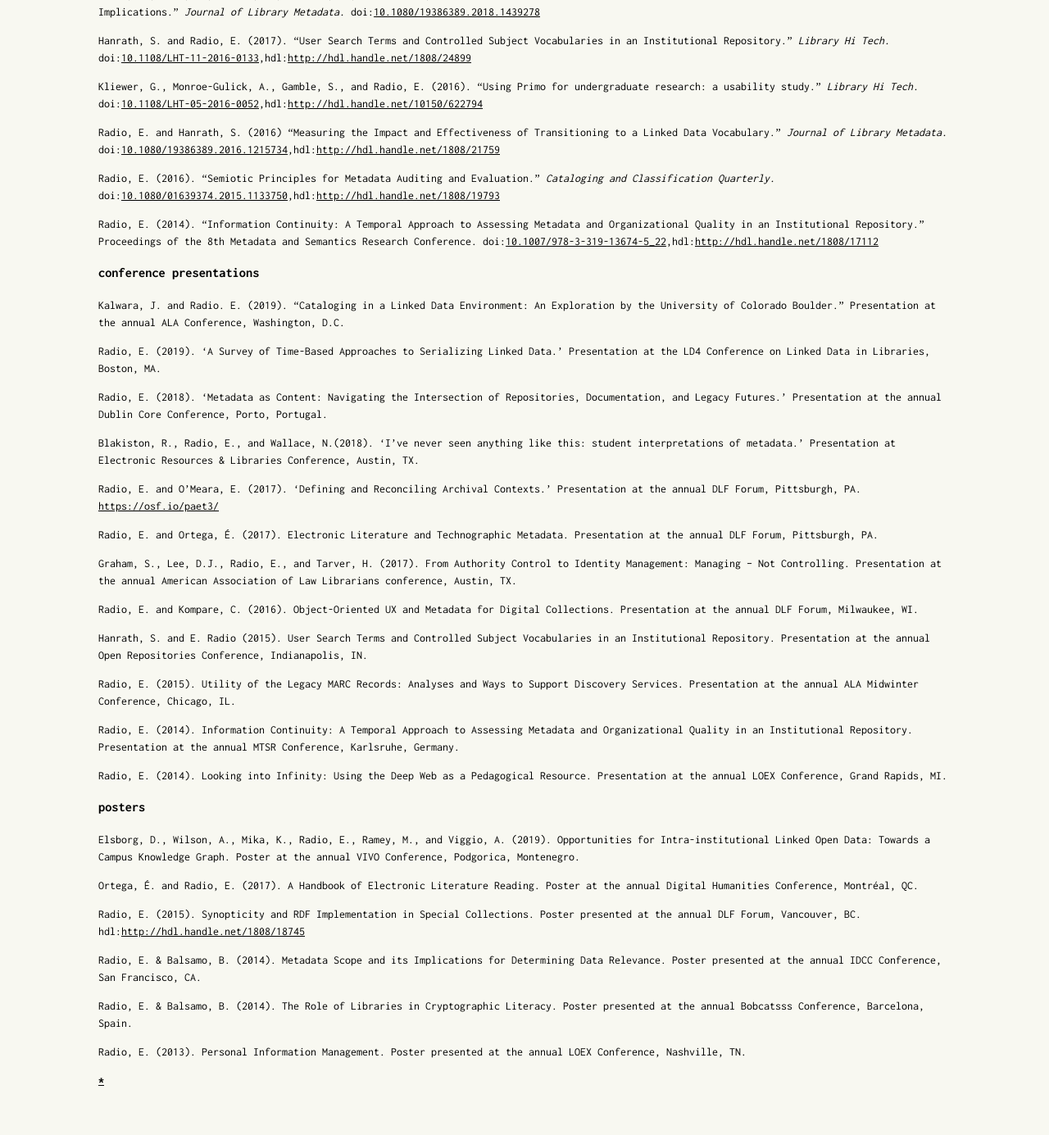
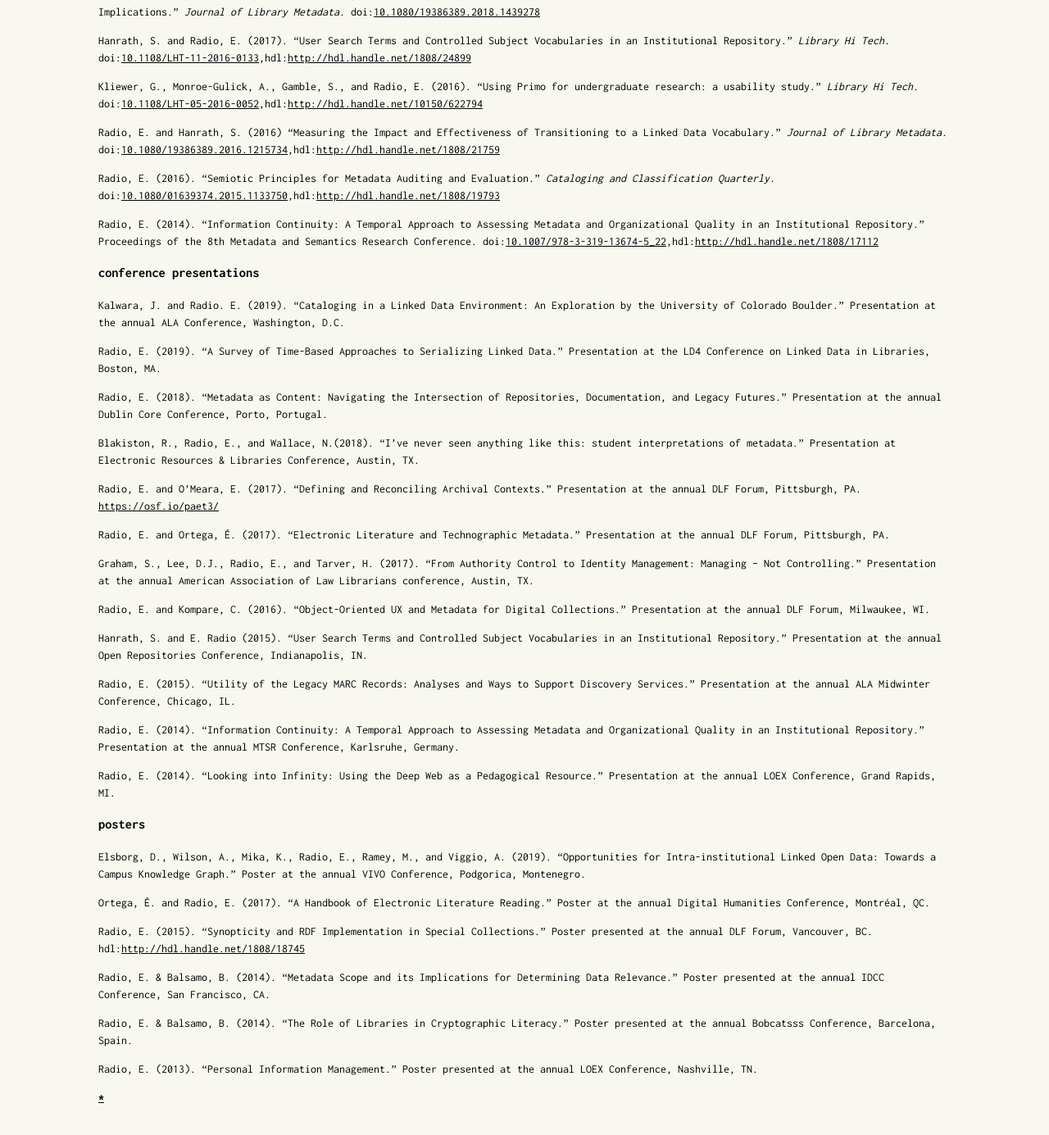
Before and after one commit to erikradio/erikradio.github.io, a Jekyll site: the page built from works.md, in a window 1280 px wide and 1400 px high, scrolled down 407 px. Shown: the top 1385 px of the window at 82% size. Built offline with Jekyll 4.4.1, drawn with Linux system fonts in a browser that asks for light colours.

Commit message:
Update works.md

```diff
--- a/works.md
+++ b/works.md
@@ -25,42 +25,42 @@
 ### conference presentations
 Kalwara, J. and Radio. E. (2019). "Cataloging in a Linked Data Environment: An Exploration by the University of Colorado Boulder." Presentation at the annual ALA Conference, Washington, D.C.
 
-Radio, E. (2019). 'A Survey of Time-Based Approaches to Serializing Linked Data.' Presentation at the LD4 Conference on Linked Data in Libraries, Boston, MA.
+Radio, E. (2019). "A Survey of Time-Based Approaches to Serializing Linked Data." Presentation at the LD4 Conference on Linked Data in Libraries, Boston, MA.
 
-Radio, E. (2018). 'Metadata as Content: Navigating the Intersection of Repositories, Documentation, and Legacy Futures.' Presentation at the annual Dublin Core Conference, Porto, Portugal.
+Radio, E. (2018). "Metadata as Content: Navigating the Intersection of Repositories, Documentation, and Legacy Futures." Presentation at the annual Dublin Core Conference, Porto, Portugal.
 
-Blakiston, R.,  Radio, E., and Wallace, N.(2018). 'I’ve never seen anything like this: student interpretations of metadata.' Presentation at Electronic Resources & Libraries Conference, Austin, TX.
+Blakiston, R.,  Radio, E., and Wallace, N.(2018). "I’ve never seen anything like this: student interpretations of metadata." Presentation at Electronic Resources & Libraries Conference, Austin, TX.
 
-Radio, E. and O’Meara, E. (2017). 'Defining and Reconciling Archival Contexts.' Presentation at the annual DLF Forum, Pittsburgh, PA. [https://osf.io/paet3/](https://osf.io/paet3/)
+Radio, E. and O’Meara, E. (2017). "Defining and Reconciling Archival Contexts." Presentation at the annual DLF Forum, Pittsburgh, PA. [https://osf.io/paet3/](https://osf.io/paet3/)
 
-Radio, E. and Ortega, É. (2017). Electronic Literature and Technographic Metadata. Presentation at the annual DLF Forum, Pittsburgh, PA.
+Radio, E. and Ortega, É. (2017). "Electronic Literature and Technographic Metadata." Presentation at the annual DLF Forum, Pittsburgh, PA.
 
-Graham, S., Lee, D.J., Radio, E., and Tarver, H. (2017). From Authority Control to Identity Management: Managing – Not Controlling. Presentation at the annual American Association of Law Librarians conference, Austin, TX.
+Graham, S., Lee, D.J., Radio, E., and Tarver, H. (2017). "From Authority Control to Identity Management: Managing – Not Controlling." Presentation at the annual American Association of Law Librarians conference, Austin, TX.
 
-Radio, E. and Kompare, C. (2016). Object-Oriented UX and Metadata for Digital Collections. Presentation at the annual DLF Forum, Milwaukee, WI.
+Radio, E. and Kompare, C. (2016). "Object-Oriented UX and Metadata for Digital Collections." Presentation at the annual DLF Forum, Milwaukee, WI.
 
-Hanrath, S. and E. Radio (2015). User Search Terms and Controlled Subject Vocabularies in an Institutional Repository. Presentation at the annual Open Repositories Conference, Indianapolis, IN.
+Hanrath, S. and E. Radio (2015). "User Search Terms and Controlled Subject Vocabularies in an Institutional Repository." Presentation at the annual Open Repositories Conference, Indianapolis, IN.
 
-Radio, E. (2015). Utility of the Legacy MARC Records: Analyses and Ways to Support Discovery Services. Presentation at the annual ALA Midwinter Conference, Chicago, IL.
+Radio, E. (2015). "Utility of the Legacy MARC Records: Analyses and Ways to Support Discovery Services." Presentation at the annual ALA Midwinter Conference, Chicago, IL.
 
-Radio, E. (2014). Information Continuity: A Temporal Approach to Assessing Metadata and Organizational Quality in an Institutional Repository. Presentation at the annual MTSR Conference, Karlsruhe, Germany.
+Radio, E. (2014). "Information Continuity: A Temporal Approach to Assessing Metadata and Organizational Quality in an Institutional Repository." Presentation at the annual MTSR Conference, Karlsruhe, Germany.
 
-Radio, E. (2014). Looking into Infinity: Using the Deep Web as a Pedagogical Resource. Presentation at the annual LOEX Conference, Grand Rapids, MI.
+Radio, E. (2014). "Looking into Infinity: Using the Deep Web as a Pedagogical Resource." Presentation at the annual LOEX Conference, Grand Rapids, MI.
 
 
 
 ### posters
 
-Elsborg, D., Wilson, A., Mika, K., Radio, E., Ramey, M., and Viggio, A. (2019). Opportunities for Intra-institutional Linked Open Data: Towards a Campus Knowledge Graph. Poster at the annual VIVO Conference, Podgorica, Montenegro.
+Elsborg, D., Wilson, A., Mika, K., Radio, E., Ramey, M., and Viggio, A. (2019). "Opportunities for Intra-institutional Linked Open Data: Towards a Campus Knowledge Graph." Poster at the annual VIVO Conference, Podgorica, Montenegro.
 
-Ortega, É. and Radio, E. (2017). A Handbook of Electronic Literature Reading. Poster at the annual Digital Humanities Conference, Montréal, QC.
+Ortega, É. and Radio, E. (2017). "A Handbook of Electronic Literature Reading." Poster at the annual Digital Humanities Conference, Montréal, QC.
 
-Radio, E. (2015). Synopticity and RDF Implementation in Special Collections. Poster presented at the annual DLF Forum, Vancouver, BC. hdl:[http://hdl.handle.net/1808/18745](http://hdl.handle.net/1808/18745)
+Radio, E. (2015). "Synopticity and RDF Implementation in Special Collections." Poster presented at the annual DLF Forum, Vancouver, BC. hdl:[http://hdl.handle.net/1808/18745](http://hdl.handle.net/1808/18745)
 
-Radio, E. & Balsamo, B. (2014). Metadata Scope and its Implications for Determining Data Relevance. Poster presented at the annual IDCC Conference, San Francisco, CA.
+Radio, E. & Balsamo, B. (2014). "Metadata Scope and its Implications for Determining Data Relevance." Poster presented at the annual IDCC Conference, San Francisco, CA.
 
-Radio, E. & Balsamo, B. (2014). The Role of Libraries in Cryptographic Literacy. Poster presented at the annual Bobcatsss Conference, Barcelona, Spain.
+Radio, E. & Balsamo, B. (2014). "The Role of Libraries in Cryptographic Literacy." Poster presented at the annual Bobcatsss Conference, Barcelona, Spain.
 
-Radio, E. (2013). Personal Information Management. Poster presented at the annual LOEX Conference, Nashville, TN.
+Radio, E. (2013). "Personal Information Management." Poster presented at the annual LOEX Conference, Nashville, TN.
 
 <a href="{{ site.url }}{{ "/" | relative_url }}"><b>*</b></a>
```
